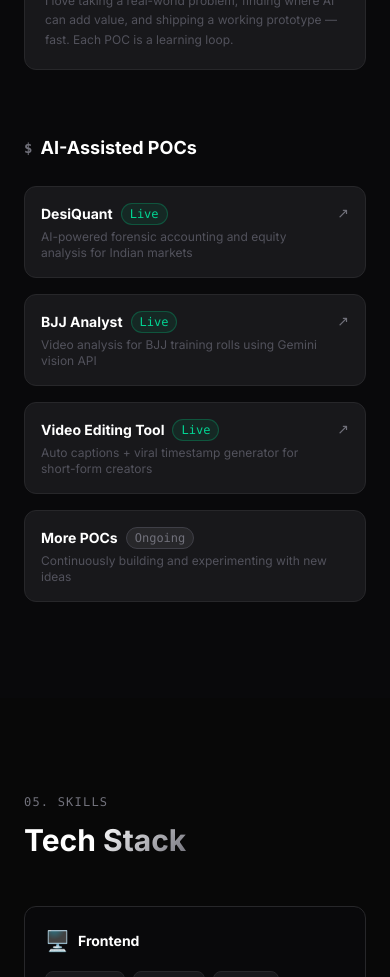
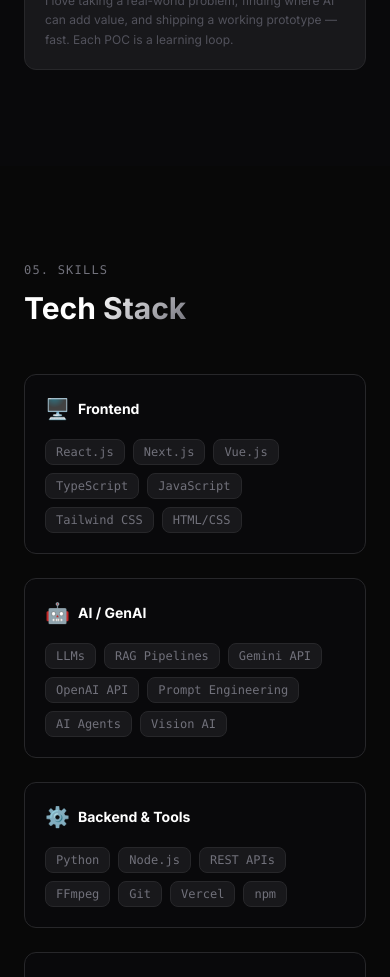
Before and after one commit to vinaybajjuri58/portfolio-updated, a Next.js app: page / in a window 390 px wide. Shown: the part 6520-7497 px from the top of the page. Built offline with nearby package versions, Linux system fonts and the light colour scheme.

Commit message:
Refactor : made some refactorings related to Ui placements

```diff
--- a/app/page.tsx
+++ b/app/page.tsx
@@ -13,8 +13,8 @@
       <Navbar />
       <Hero />
       <About />
+      <Projects />
       <Experience />
-      <Projects />
       <Explore />
       <Skills />
       <Contact />
--- a/components/Contact.tsx
+++ b/components/Contact.tsx
@@ -41,7 +41,7 @@
             Designed & Built by{" "}
             <span className="text-zinc-600">Bajjuri Vinay Kumar</span>
             {" "}·{" "}
-            <span className="text-zinc-700">2025</span>
+            <span className="text-zinc-700">{new Date().getFullYear()}</span>
           </p>
         </div>
       </div>
--- a/components/Explore.tsx
+++ b/components/Explore.tsx
@@ -25,31 +25,6 @@
   },
 ];
 
-const pocs = [
-  {
-    title: "DesiQuant",
-    desc: "AI-powered forensic accounting and equity analysis for Indian markets",
-    link: "https://desiquant.com/",
-    tag: "Live",
-  },
-  {
-    title: "BJJ Analyst",
-    desc: "Video analysis for BJJ training rolls using Gemini vision API",
-    link: "https://bjj-analyst.vercel.app/",
-    tag: "Live",
-  },
-  {
-    title: "Video Editing Tool",
-    desc: "Auto captions + viral timestamp generator for short-form creators",
-    link: "https://editing-tool-one.vercel.app/",
-    tag: "Live",
-  },
-  {
-    title: "More POCs",
-    desc: "Continuously building and experimenting with new ideas",
-    tag: "Ongoing",
-  },
-];
 
 export default function Explore() {
   return (
@@ -63,7 +38,7 @@
           Beyond the job — what keeps me thinking
         </p>
 
-        <div className="grid sm:grid-cols-2 lg:grid-cols-4 gap-4 mb-16">
+        <div className="grid sm:grid-cols-2 lg:grid-cols-4 gap-4">
           {interests.map((item) => (
             <div
               key={item.title}
@@ -77,48 +52,6 @@
             </div>
           ))}
         </div>
-
-        <div>
-          <h3 className="text-lg font-bold text-white mb-6 flex items-center gap-2">
-            <span className="text-zinc-500 font-mono text-sm">$</span> AI-Assisted POCs
-          </h3>
-          <div className="grid sm:grid-cols-2 gap-4">
-            {pocs.map((poc) => (
-              <div
-                key={poc.title}
-                className="flex items-start gap-4 bg-zinc-900 border border-zinc-800 rounded-xl p-4 hover:border-zinc-600 transition-all duration-300"
-              >
-                <div className="flex-1">
-                  <div className="flex items-center gap-2 mb-1">
-                    <span className="text-sm font-bold text-white">{poc.title}</span>
-                    <span
-                      className={`text-xs font-mono px-2 py-0.5 rounded-full border ${
-                        poc.tag === "Live"
-                          ? "bg-emerald-500/10 border-emerald-500/30 text-emerald-400"
-                          : poc.tag === "WIP"
-                          ? "bg-zinc-700 border-zinc-600 text-zinc-400"
-                          : "bg-zinc-800 border-zinc-700 text-zinc-500"
-                      }`}
-                    >
-                      {poc.tag}
-                    </span>
-                  </div>
-                  <p className="text-xs text-zinc-600">{poc.desc}</p>
-                </div>
-                {poc.link && (
-                  <a
-                    href={poc.link}
-                    target="_blank"
-                    rel="noopener noreferrer"
-                    className="text-zinc-500 hover:text-white transition-colors text-sm flex-shrink-0"
-                  >
-                    ↗
-                  </a>
-                )}
-              </div>
-            ))}
-          </div>
-        </div>
       </div>
     </section>
   );
--- a/components/Hero.tsx
+++ b/components/Hero.tsx
@@ -5,7 +5,6 @@
   "Software Engineer",
   "Full Stack Developer",
   "GenAI Builder",
-  "AI/ML Engineer",
 ];
 
 export default function Hero() {
```
